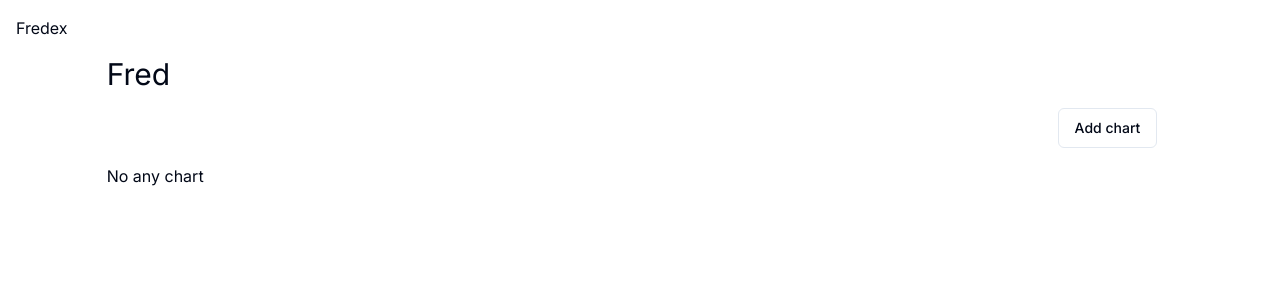
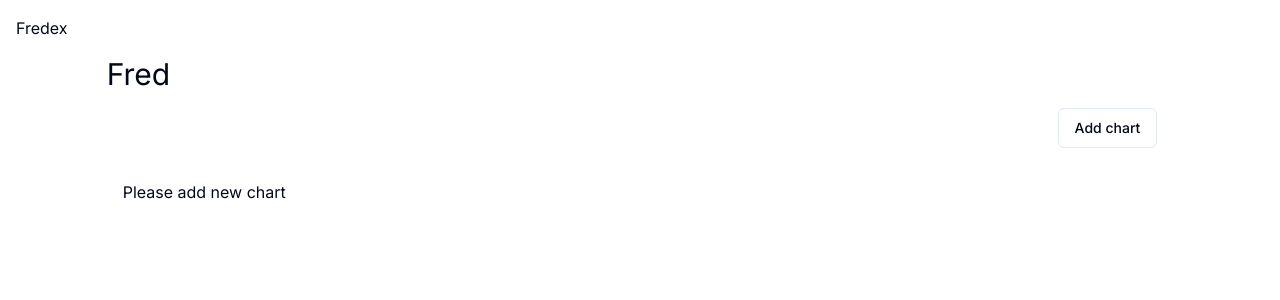
Before and after one commit to hengleeyi/fredex, a Next.js app: page / in a window 1280 px wide. Shown: the top 300 px of the page. Built offline with nearby package versions, Linux system fonts and the light colour scheme.

Commit message:
handle page load state and add line color

```diff
--- a/components/charts/bar-chart-component.tsx
+++ b/components/charts/bar-chart-component.tsx
@@ -24,6 +24,7 @@ type Props = {
   minDomain?: number;
   labelXAxis?: string;
   labelYAxis?: string;
+  lineColor?: string;
 };
 
 export const CustomTooltip = ({
@@ -53,6 +54,7 @@ const BarChartComponent = ({
   segment,
   labelXAxis,
   labelYAxis,
+  lineColor
 }: Props) => {
   const domainY: AxisDomain = getDomain(minDomain, maxDomain);
 
@@ -106,7 +108,7 @@ const BarChartComponent = ({
           content={<CustomTooltip />}
         />
         <Legend />
-        <Bar dataKey="value" fill="#8884d8" />
+        <Bar dataKey="value" fill={lineColor || "#8884d8"} />
       </BarChart>
     </ResponsiveContainer>
   );
--- a/components/charts/line-chart-component.tsx
+++ b/components/charts/line-chart-component.tsx
@@ -23,6 +23,7 @@ type Props = {
   minDomain?: number;
   labelXAxis?: string;
   labelYAxis?: string;
+  lineColor?: string;
 };
 
 export const CustomTooltip = ({
@@ -52,6 +53,7 @@ const LineChartComponent = ({
   segment,
   labelXAxis,
   labelYAxis,
+  lineColor
 }: Props) => {
   const domainY: AxisDomain = getDomain(minDomain, maxDomain);
 
@@ -108,7 +110,7 @@ const LineChartComponent = ({
         <Line
           type="monotone"
           dataKey="value"
-          stroke="#8884d8"
+          stroke={lineColor || "#8884d8"}
           activeDot={{ r: 4 }}
         />
       </LineChart>
--- a/components/dashboard.tsx
+++ b/components/dashboard.tsx
@@ -1,22 +1,28 @@
 "use client";
-import React from "react";
+import React, { Suspense, useEffect } from "react";
 import { useLocalStorage } from "usehooks-ts";
 import SoChartContainer from "./charts/so-chart-container";
 import { SoChartStorageParams } from "@/schemas/types";
 
 const Dashboard = () => {
-  const [storeCharts, setStoreCharts] = useLocalStorage<SoChartStorageParams[]>(
+  const [storeCharts] = useLocalStorage<SoChartStorageParams[]>(
     "charts",
     [],
     { initializeWithValue: false }
   );
+  const [mounted, setMounted] = React.useState(false);
 
-  if (storeCharts.length === 0) {
-    return <div>No any chart</div>;
+  useEffect(() => {
+    setMounted(true);
+  }, []);
+
+  if (!mounted) {
+    return <div>Initializing ...</div>;
   }
 
   return (
     <div className="grid grid-cols-1 gap-6 lg:grid-cols-2 p-4 xl:grid-cols-3">
+      {mounted && storeCharts.length === 0 && <div>Please add new chart</div>}
       {storeCharts.map((chartParams) => {
         if (chartParams.datasource === "seriesObservation") {
           return <SoChartContainer params={chartParams} key={chartParams.id} />;
--- /dev/null
+++ b/components/loading.tsx
@@ -0,0 +1,9 @@
+import React from 'react'
+
+const Loading = () => {
+  return (
+    <div>Loading...</div>
+  )
+}
+
+export default Loading
--- a/components/so-chart-params-form.tsx
+++ b/components/so-chart-params-form.tsx
@@ -243,7 +243,7 @@ const SoChartParamsForm = ({ chartParams }: SoChartParamsFormProps) => {
             </div>
           </div>
           <div className="flex flex-col gap-4">
-            <div className="flex gap-4">
+            <div className="grid grid-cols-2 gap-4">
               <FormField
                 control={form.control}
                 name="minDomain"
@@ -281,7 +281,7 @@ const SoChartParamsForm = ({ chartParams }: SoChartParamsFormProps) => {
                 )}
               />
             </div>
-            <div className="flex gap-4">
+            <div className="grid grid-cols-2 gap-4">
               <FormField
                 control={form.control}
                 name="labelXAxis"
@@ -311,6 +311,22 @@ const SoChartParamsForm = ({ chartParams }: SoChartParamsFormProps) => {
                 )}
               />
             </div>
+            <div className="grid grid-cols-2 gap-4">
+              <FormField
+                control={form.control}
+                name="lineColor"
+                defaultValue={chartParams?.lineColor}
+                render={({ field }) => (
+                  <FormItem>
+                    <FormLabel>Color (Optional)</FormLabel>
+                    <FormControl>
+                      <Input placeholder="ex: #8884d8" {...field} />
+                    </FormControl>
+                    <FormMessage />
+                  </FormItem>
+                )}
+              />
+            </div>
           </div>
         </div>
 
--- a/schemas/chartParams.ts
+++ b/schemas/chartParams.ts
@@ -11,6 +11,7 @@ const chartParamsFormBaseSchema = z.object({
   segment: z.coerce.number().min(1),
   labelXAxis: z.string().optional(),
   labelYAxis: z.string().optional(),
+  lineColor: z.string().optional(),
 });
 
 export const soChartParamsFormSchema = chartParamsFormBaseSchema
```
